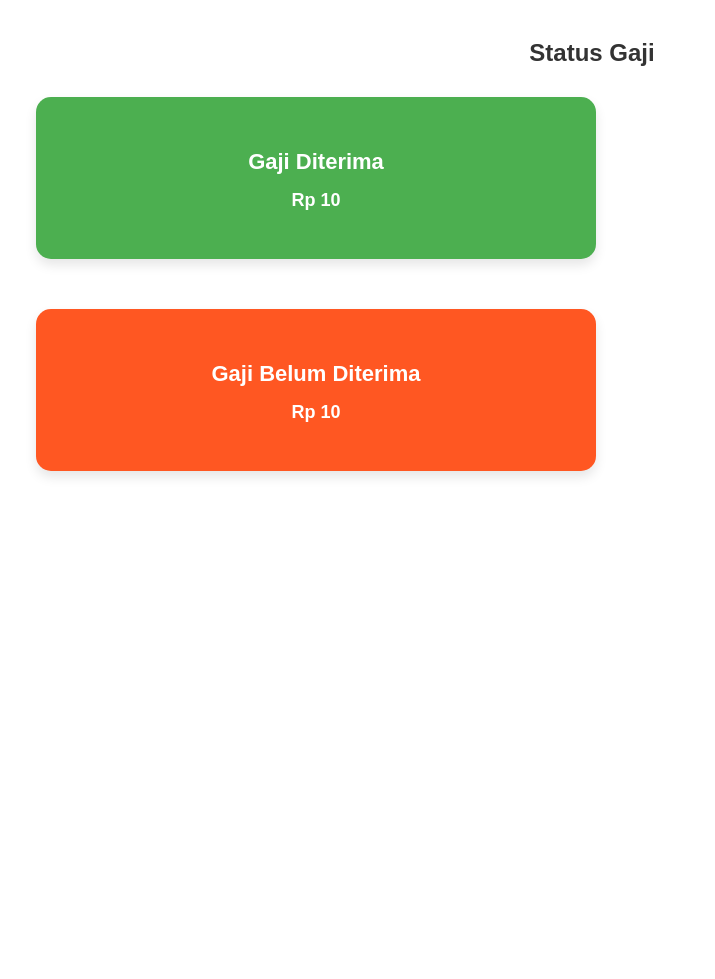
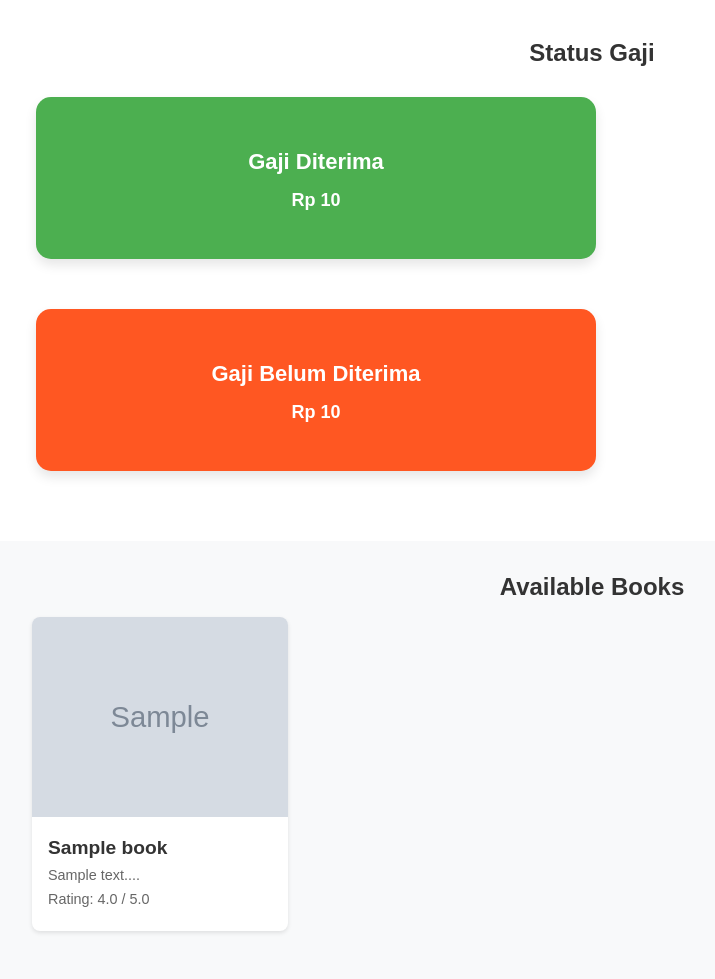
Before and after one commit to radithya027/KelasSore, a PHP site: page /index.php?page=mentor in a window 1280 px wide. Shown: the part 638-1617 px from the top of the page, without its empty margins (48-763 px from the left). Before the commit the page ends 1115 px from the top, so only its background shows below. Run offline with PHP 8.4, Linux system fonts and the light colour scheme; the visitor is signed in with stand-in values (Sample User, id 1); tables that the repository leaves empty or names only in its code hold one stand-in row (values such as "Sample post"); grey boxes marked "Sample" are stand-in pictures.

Commit message:
[RR] add book

```diff
--- a/views/pages/mentor/mentor.php
+++ b/views/pages/mentor/mentor.php
@@ -4,6 +4,7 @@ include dirname(__FILE__) . '/../../../services/database.php';
 include dirname(__FILE__) . '/../../../models/MentorModel.php';
 include dirname(__FILE__) . '/../../../controllers/InvoiceController.php';
 include dirname(__FILE__) . '/../../../controllers/AuthController.php';
+include dirname(__FILE__) . '/../../../controllers/BookController.php';
 
 // Start session to get mentor ID
 session_start();
@@ -18,6 +19,7 @@ if (!isset($_SESSION['mentor_id'])) {
 $mentorModel = new MentorModel();
 $invoicesController = new InvoicesController();
 $authController = new AuthController();
+$bookController = new BookController();
 
 // Get mentor details
 $mentorId = $_SESSION['mentor_id'];
@@ -25,6 +27,9 @@ $mentorDetails = $mentorModel->getMentorById($mentorId);
 
 // Get mentor's classes
 $mentorClasses = $invoicesController->getmentorkelas($mentorId);
+
+// Get all books
+$books = $bookController->getAllBooks();
 
 // Extract salary information
 $salaryReceived = $mentorDetails['salary_recived'] ?? 0;
@@ -71,6 +76,73 @@ $salaryRemaining = $mentorDetails['salary_remaining'] ?? 0;
 
         .mentor-name {
             font-weight: 500;
+        }
+
+        /* Books Section Styles */
+        .books-section {
+            padding: 2rem 0;
+            background-color: #f8f9fa;
+        }
+
+        .books-grid {
+            display: grid;
+            grid-template-columns: repeat(auto-fill, minmax(250px, 1fr));
+            gap: 2rem;
+            padding: 1rem;
+        }
+
+        .book-card {
+            background: white;
+            border-radius: 8px;
+            box-shadow: 0 2px 4px rgba(0,0,0,0.1);
+            overflow: hidden;
+            transition: transform 0.2s;
+        }
+
+        .book-card:hover {
+            transform: translateY(-5px);
+        }
+
+        .book-card img {
+            width: 100%;
+            height: 200px;
+            object-fit: cover;
+        }
+
+        .book-info {
+            padding: 1rem;
+        }
+
+        .book-info h3 {
+            margin: 0 0 0.5rem 0;
+            font-size: 1.2rem;
+            color: #333;
+        }
+
+        .book-info p {
+            margin: 0.5rem 0;
+            color: #666;
+            font-size: 0.9rem;
+        }
+
+        .book-actions {
+            padding: 1rem;
+            border-top: 1px solid #eee;
+            display: flex;
+            justify-content: space-between;
+        }
+
+        .download-btn {
+            padding: 0.5rem 1rem;
+            background-color: #007bff;
+            color: white;
+            text-decoration: none;
+            border-radius: 4px;
+            font-size: 0.9rem;
+        }
+
+        .download-btn:hover {
+            background-color: #0056b3;
         }
     </style>
 </head>
@@ -133,5 +205,35 @@ $salaryRemaining = $mentorDetails['salary_remaining'] ?? 0;
     </div>
 </section>
 
+<!-- Books Section -->
+<section class="books-section">
+    <div class="container">
+        <div class="section-header">
+            <h2>Available Books</h2>
+        </div>
+        <div class="books-grid">
+            <?php if (!empty($books)): ?>
+                <?php foreach ($books as $book): ?>
+                    <div class="book-card">
+                        <img src="<?= htmlspecialchars($book['image']) ?>"
+                             alt="<?= htmlspecialchars($book['title']) ?>"
+                             onerror="this.src='../../../../assets/images/book-placeholder.svg'">
+                        <div class="book-info">
+                            <h3><?= htmlspecialchars($book['title']) ?></h3>
+                            <p><?= htmlspecialchars(substr($book['description'], 0, 100)) ?>...</p>
+                            <p>Rating: <?= number_format($book['rating'], 1) ?> / 5.0</p>
+                        </div>
+
+                    </div>
+                <?php endforeach; ?>
+            <?php else: ?>
+                <div class="no-books">
+                    <p>No books available at the moment.</p>
+                </div>
+            <?php endif; ?>
+        </div>
+    </div>
+</section>
+
 </body>
 </html>
```
